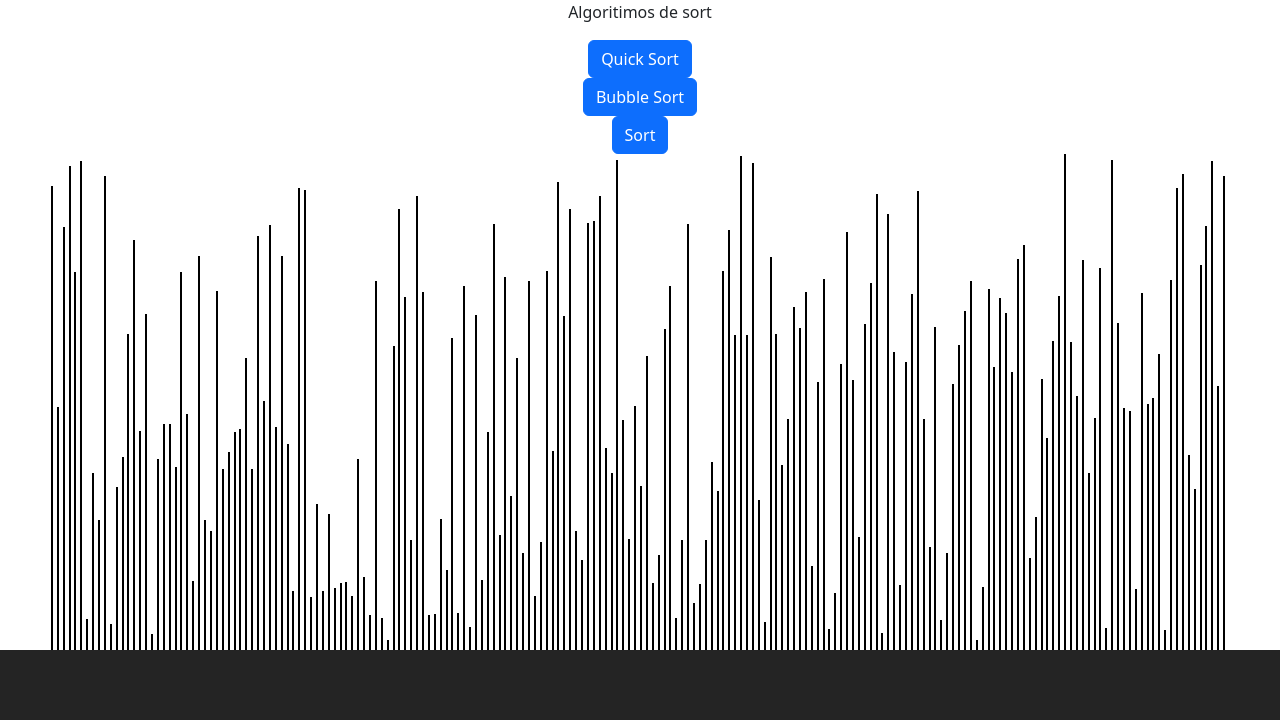
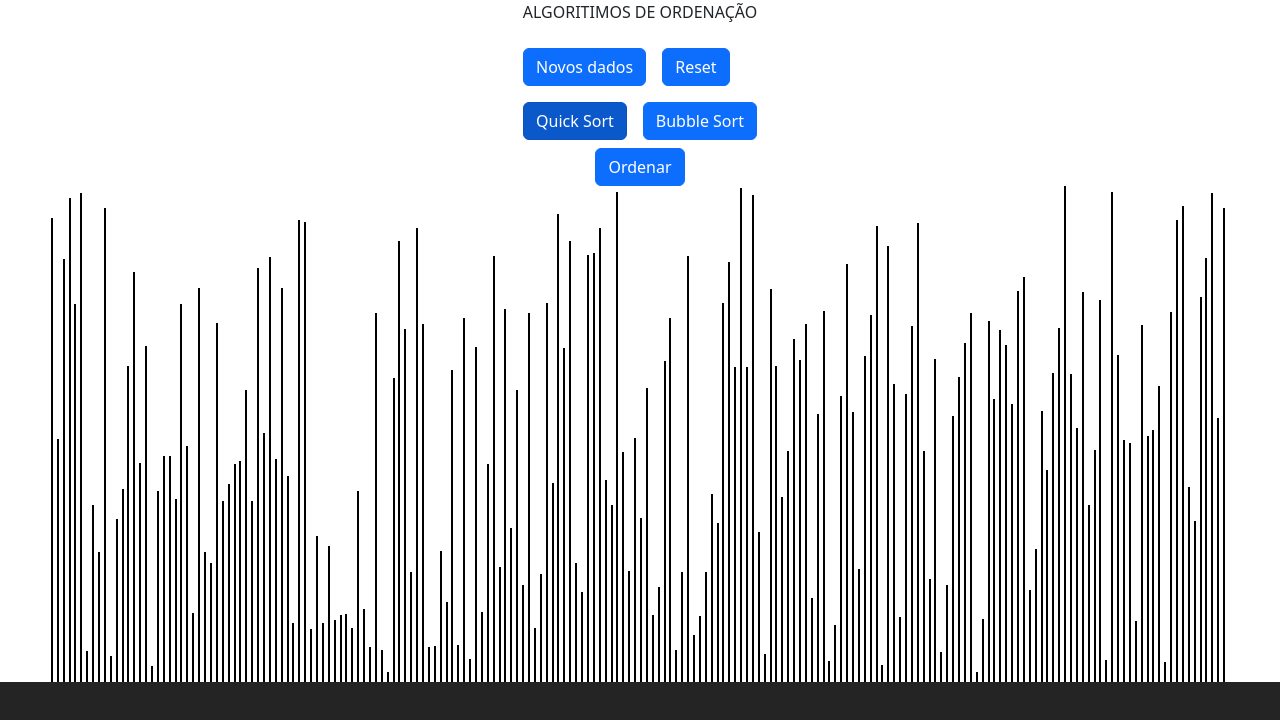
Before and after one commit to LucasDiasAl/sort-visualization, a React (Vite) app: page / in a window 1280 px wide. Shown: the top 720 px of the page. Built offline with nearby package versions, Linux system fonts and the light colour scheme.

Commit message:
ajustes no css e botoes

```diff
--- a/src/App.jsx
+++ b/src/App.jsx
@@ -1,13 +1,8 @@
-import DataVis from './components/dataVisualization/DataVis'
-import 'bootstrap/dist/css/bootstrap.css';
+import DataVis from "./components/dataVisualization/DataVis";
+import "bootstrap/dist/css/bootstrap.css";
 
 function App() {
-
-  return (
-    <main>
-      <DataVis/>
-    </main>
-  )
+  return <DataVis />;
 }
 
-export default App
+export default App;
--- /dev/null
+++ b/src/animations/BubbleSort.jsx
@@ -0,0 +1,46 @@
+import bubbleSort from "../func/bubbleSort";
+
+function bubbleSortAnimation(dataArray, SPEED, setDataArray) {
+  const { visualization, sorting } = bubbleSort(dataArray);
+  const timeOuts = [];
+  for (let i in visualization) {
+    const frame = visualization[i];
+    const bar1 = document.querySelector(`.bar-index-${frame.bar1.originIndex}`);
+    const bar2 = document.querySelector(`.bar-index-${frame.bar2.originIndex}`);
+    const timeOut = setTimeout(() => {
+      bar1.style.background = "blue";
+      bar2.style.background = "red";
+      setTimeout(() => {
+        if (frame.swap > 0) {
+          const bar1Index = dataArray.indexOf(frame.bar1);
+          const bar2Index = dataArray.indexOf(frame.bar2);
+          dataArray[bar1Index] = frame.bar2;
+          dataArray[bar2Index] = frame.bar1;
+          setDataArray([...dataArray]);
+        }
+      }, SPEED / 3);
+      setTimeout(() => {
+        bar1.style.background = "grey";
+        bar2.style.background = "grey";
+        if (i === visualization.length - 1) {
+          for (let e in sorting) {
+            const bar = document.querySelector(
+              `.bar-index-${dataArray[e].originIndex}`
+            );
+            bar.style.background = "green";
+            // console.log(sorting[e] === dataArray[e]) ---> PARA TESTES APENAS
+          }
+          const sortBtn = document.querySelector("#sort-btn");
+          const newDataBtn = document.querySelector("#create-new-data-btn");
+          sortBtn.disabled = false;
+          newDataBtn.disabled = false;
+          // console.log(sorting.length === dataArray.length) --> PARA TESTES APENAS
+        }
+      }, SPEED / 1.5);
+    }, SPEED * (i + 1));
+    timeOuts.push(timeOut);
+  }
+  return timeOuts;
+}
+
+export default bubbleSortAnimation;
--- /dev/null
+++ b/src/animations/QuickSort.jsx
@@ -0,0 +1,72 @@
+import quickSort from "../func/quickSort";
+
+function quickSortAnimation(dataArray, SPEED, setDataArray) {
+  const { sorting, visualization } = quickSort({
+    sorting: dataArray,
+    visualization: [],
+  });
+  const timeOuts = [];
+  for (let i = 0; i < visualization.length; i++) {
+    const { pivot, bar, direction } = visualization[i];
+
+    const pivotDiv = document.querySelector(`.bar-index-${pivot.originIndex}`);
+
+    const comparisonBar = document.querySelector(
+      `.bar-index-${bar.originIndex}`
+    );
+
+    const timeOut = setTimeout(() => {
+      // timeout para a animaçao da comparacao
+      if (i === 0 || visualization[i - 1].pivot !== pivot) {
+        pivotDiv.style.background = "red";
+      }
+
+      comparisonBar.style.background = "blue";
+
+      setTimeout(() => {
+        // timeout para movimentaçao
+        const currPivotIndex = dataArray.indexOf(pivot);
+
+        const barToCompIndex = dataArray.indexOf(bar);
+
+        if (direction === -1) {
+          dataArray.splice(barToCompIndex, 1);
+          dataArray.splice(currPivotIndex, 0, bar);
+          setDataArray([...dataArray]);
+        }
+      }, SPEED / 3);
+      setTimeout(() => {
+        // timeout para a finalizar o processo
+        if (
+          visualization.length - 1 === i ||
+          visualization[i + 1].pivot !== pivot
+        ) {
+          pivotDiv.style.background = "grey";
+        }
+
+        comparisonBar.style.background = "grey";
+
+        if (visualization.length - 1 === i) {
+          for (let e in sorting) {
+            const bar = document.querySelector(
+              `.bar-index-${dataArray[e].originIndex}`
+            );
+
+            bar.style.background = "green";
+            // console.log(sorting[e] === dataArray[e]) ---> PARA TESTES APENAS
+          }
+          const sortBtn = document.querySelector("#sort-btn");
+          const newDataBtn = document.querySelector("#create-new-data-btn");
+          sortBtn.disabled = false;
+          newDataBtn.disabled = false;
+          // console.log(sorting.length === dataArray.length) --> PARA TESTES APENAS
+        }
+      }, SPEED / 1.5);
+    }, i * SPEED);
+    timeOuts.push(timeOut);
+  }
+  console.log(timeOuts);
+  return timeOuts;
+}
+
+export default quickSortAnimation;
--- /dev/null
+++ b/src/components/Buttons/MenuButtons.jsx
@@ -0,0 +1,52 @@
+import PropTypes from "prop-types";
+
+function MenuButtons({ onSortChange, onClickSort, createNewData, onReset }) {
+  return (
+    <section className="d-flex flex-column aling-items-center">
+      <div>
+        <button
+          className="btn btn-primary m-2"
+          id="create-new-data-btn"
+          onClick={createNewData}
+        >
+          Novos dados
+        </button>
+        <button className="btn btn-primary m-2" onClick={onReset}>
+          Reset
+        </button>
+      </div>
+      <div>
+        <button
+          className="btn btn-primary m-2 active"
+          id="QuickSort"
+          value="QuickSort"
+          onClick={onSortChange}
+        >
+          Quick Sort
+        </button>
+        <button
+          className="btn btn-primary m-2"
+          id="BubbleSort"
+          value="BubbleSort"
+          onClick={onSortChange}
+        >
+          Bubble Sort
+        </button>
+      </div>
+      <div className="d-flex justify-content-center">
+        <button className="btn btn-primary" id="sort-btn" onClick={onClickSort}>
+          Ordenar
+        </button>
+      </div>
+    </section>
+  );
+}
+
+MenuButtons.propTypes = {
+  onSortChange: PropTypes.func.isRequired,
+  onClickSort: PropTypes.func.isRequired,
+  createNewData: PropTypes.func.isRequired,
+  onReset: PropTypes.func.isRequired,
+};
+
+export default MenuButtons;
--- a/src/components/animations/BubbleSort.jsx
+++ /dev/null
@@ -1,29 +0,0 @@
-import bubbleSort from '../../func/bubbleSort'
-
-function BubbleSortAnimation(dataArray, SPEED, setDataArray) {
-  const {visualization} = bubbleSort(dataArray)
-  for (let i in visualization) {
-    const frame = visualization[i]
-    const bar1 = document.querySelector(`.bar-index-${frame.bar1.originIndex}`)
-    const bar2 = document.querySelector(`.bar-index-${frame.bar2.originIndex}`)
-    setTimeout(() => {
-      bar1.style.background = 'blue'
-      bar2.style.background = 'red'
-      setTimeout(() => {
-        if (frame.swap > 0) {
-          const bar1Index = dataArray.indexOf(frame.bar1)
-          const bar2Index = dataArray.indexOf(frame.bar2)
-          dataArray[bar1Index] = frame.bar2
-          dataArray[bar2Index] = frame.bar1
-          setDataArray([...dataArray])
-        }
-      }, SPEED / 3)
-      setTimeout(() => {
-        bar1.style.background = 'black'
-        bar2.style.background = 'black'
-      }, SPEED / 1.5)
-    }, SPEED * i)
-  }
-}
-
-export default BubbleSortAnimation
--- a/src/components/animations/QuickSort.jsx
+++ /dev/null
@@ -1,57 +0,0 @@
-import quickSort from '../../func/quickSort'
-
-function QuickSortAnimation(dataArray, SPEED, setDataArray) {
-
-  const {sorting, visualization} = quickSort({sorting: dataArray, visualization: []})
-  for( let i = 0; i < visualization.length; i++) {
-
-    const { pivot, bar, direction } = visualization[i]
-
-    const pivotDiv = document.querySelector(`.bar-index-${pivot.originIndex}`)
-
-    const comparisonBar = document.querySelector(`.bar-index-${bar.originIndex}`)
-
-    setTimeout(() => {
-      // timeout para a animaçao da comparacao
-      if (i === 0 || visualization[i - 1].pivot !== pivot){
-        pivotDiv.style.background = 'red'
-      }
-
-      comparisonBar.style.background = 'blue'
-
-      setTimeout(() => {
-        // timeout para movimentaçao
-        const currPivotIndex = dataArray.indexOf(pivot)
-
-        const barToCompIndex = dataArray.indexOf(bar)
-
-        if(direction === -1) {
-          dataArray.splice(barToCompIndex, 1)
-          dataArray.splice((currPivotIndex), 0, bar)
-          setDataArray([...dataArray])
-        }
-
-      }, SPEED / 3)
-      setTimeout(() => {
-        // timeout para a finalizar o processo
-        if (visualization.length -1 === i || visualization[i + 1].pivot !== pivot){
-          pivotDiv.style.background = 'black'
-        }
-
-        comparisonBar.style.background = 'black'
-
-        if (visualization.length - 1 === i) {
-          for ( let e in sorting) {
-            const bar = document.querySelector(`.bar-index-${dataArray[e].originIndex}`)
-
-            bar.style.background = 'green'
-            // console.log(sorting[e] === dataArray[e]) ---> PARA TESTES APENAS
-          }
-          // console.log(sorting.length === dataArray.length) --> PARA TESTES APENAS
-        }
-      }, SPEED / 1.5)
-    }, i * SPEED)
-  }
-}
-
-export default QuickSortAnimation
--- a/src/components/dataVisualization/DataVis.jsx
+++ b/src/components/dataVisualization/DataVis.jsx
@@ -1,64 +1,100 @@
-import { useState, useEffect } from 'react'
-import './DataVis.css'
+import { useState, useEffect } from "react";
+import "./DataVis.css";
 
-import QuickSortAnimation from '../animations/QuickSort'
-import BubbleSortAnimation from '../animations/BubbleSort'
+import quickSortAnimation from "../../animations/QuickSort";
+import bubbleSortAnimation from "../../animations/BubbleSort";
+
+import MenuButtons from "../Buttons/MenuButtons";
 
 function DataVis() {
-  const SPEED = 10
-  const DATA_SIZE = 200
-  const [dataArray, setDataArray] = useState([])
-  const [selectedSort, setSelectedSort] = useState('QuickSort')
+  const SPEED = 1;
+  const DATA_SIZE = 200;
+  const [unsortedData, setUnsortedData] = useState([]);
+  const [dataArray, setDataArray] = useState([]);
+  const [selectedSort, setSelectedSort] = useState("QuickSort");
+  const [timeOutsArray, setTimeOutsArray] = useState([]);
 
-  const OnSortClick = () => {
+  const onClickSort = () => {
+    const sortBtn = document.querySelector("#sort-btn");
+    const newDataBtn = document.querySelector("#create-new-data-btn");
+    sortBtn.disabled = true;
+    newDataBtn.disabled = true;
     const sortsAlgorithms = {
-      'QuickSort': () => {QuickSortAnimation(dataArray, SPEED, setDataArray)},
-      'BubbleSort': () => {BubbleSortAnimation(dataArray, SPEED, setDataArray)},
+      QuickSort: () => quickSortAnimation(dataArray, SPEED, setDataArray),
+      BubbleSort: () => bubbleSortAnimation(dataArray, SPEED, setDataArray),
+    };
+    const sortFunc = sortsAlgorithms[selectedSort];
+    const timeOutsCreated = sortFunc();
+    setTimeOutsArray([...timeOutsCreated]);
+  };
+
+  const onSortChange = ({ target: { value } }) => {
+    const oldSelected = document.querySelector(".active");
+    oldSelected.classList.remove("active");
+    const sortSelected = document.getElementById(value);
+    sortSelected.classList.add("active");
+    setSelectedSort(value);
+  };
+
+  const onReset = () => {
+    for (let i of timeOutsArray) {
+      clearTimeout(i);
     }
-    const sortFunc = sortsAlgorithms[selectedSort]
-    sortFunc()
-  }
+    setDataArray([...unsortedData]);
+    const bars = document.querySelectorAll(".data-bars");
+    for (let bar of bars) {
+      bar.style.backgroundColor = "grey";
+    }
+  };
 
-  const onChangeSort = ({ target: { value } }) => {
-    setSelectedSort(value)
-  }
+  const createNewData = () => {
+    createDataArray();
+    const bars = document.querySelectorAll(".data-bars");
+    for (let bar of bars) {
+      bar.style.backgroundColor = "grey";
+    }
+  };
 
   const createDataArray = () => {
-    const randomData = []
-    for(let i = 0; i < DATA_SIZE; i += 1) {
+    const randomData = [];
+    for (let i = 0; i < DATA_SIZE; i += 1) {
       const randomInt = Math.floor(Math.random() * 491) + 10;
-      randomData.push({height: randomInt, originIndex: i})
+      randomData.push({ height: randomInt, originIndex: i });
     }
-    setDataArray(randomData);
-  }
+    setDataArray([...randomData]);
+    setUnsortedData([...randomData]);
+  };
+
   useEffect(() => {
     createDataArray();
-  }, [])
+  }, []);
 
   return (
-    <section className='d-flex flex-column mb-3'>
-      <header className='d-flex flex-column align-items-center'>
+    <section className="d-flex flex-column mb-3">
+      <header className="d-flex flex-column align-items-center">
         <>
-          <p>Algoritimos de sort</p>
+          <p>ALGORITIMOS DE ORDENAÇÃO</p>
         </>
-        <button className="btn btn-primary" value='QuickSort'onClick={onChangeSort}>Quick Sort</button>
-        <button className="btn btn-primary" value='BubbleSort' onClick={onChangeSort}>Bubble Sort</button>
-
-        <button className="btn btn-primary" onClick={OnSortClick}>Sort</button>
-        {/* <QuickSortAnimation SPEED={SPEED} dataArray={dataArray} setDataArray={setDataArray}/> */}
+        <MenuButtons
+          onSortChange={onSortChange}
+          onClickSort={onClickSort}
+          createNewData={createNewData}
+          onReset={onReset}
+        />
       </header>
-      <section className='d-flex flex-row justify-content-md-evenly align-items-end mx-5'>
-        {
-          dataArray.map(({height, originIndex}) => (
-            <div
+      <section className="d-flex flex-row justify-content-md-evenly align-items-end mx-5">
+        {dataArray.map(({ height, originIndex }) => (
+          <div
             className={`data-bars bar-index-${originIndex}`}
-            style={{height: `${height}px`}}
-            key={originIndex}></div>
-            ))
-          }
+            style={{ height: `${height}px` }}
+            key={originIndex}
+          ></div>
+        ))}
       </section>
     </section>
-  )
+  );
 }
 
-export default DataVis
+export default DataVis;
+
+// IMPLEMENTAR CONTEXTO GLOBAR E CRIAR UM NOVO COMPONENTE PARA OS BUTOES QUE MUDAM O ALGORITIMO
--- a/src/func/bubbleSort.js
+++ b/src/func/bubbleSort.js
@@ -15,5 +15,5 @@ export default function bubbleSort(data) {
       }
     }
   }
-  return {dataToSort, visualization};
+  return {sorting: dataToSort , visualization};
 }
```
